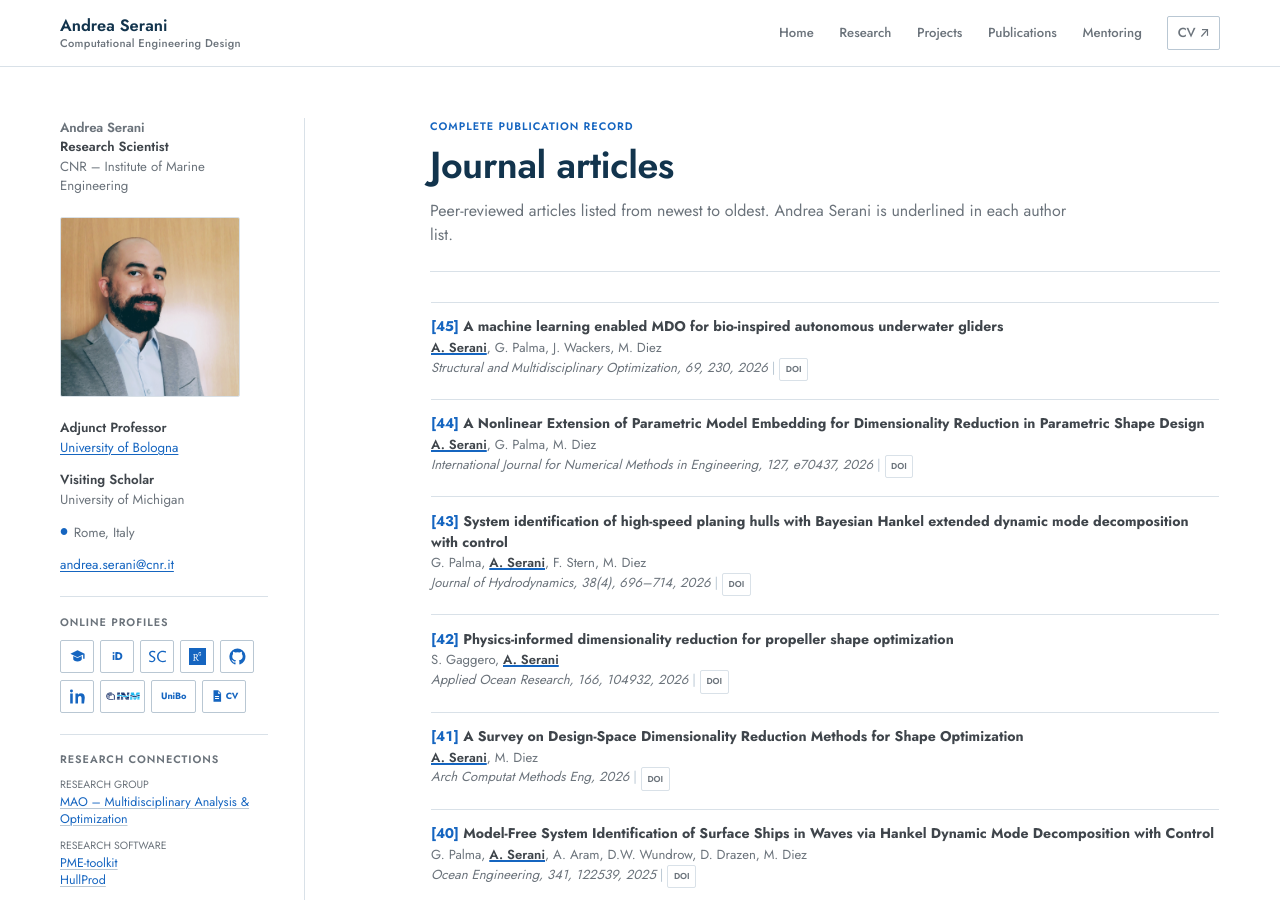
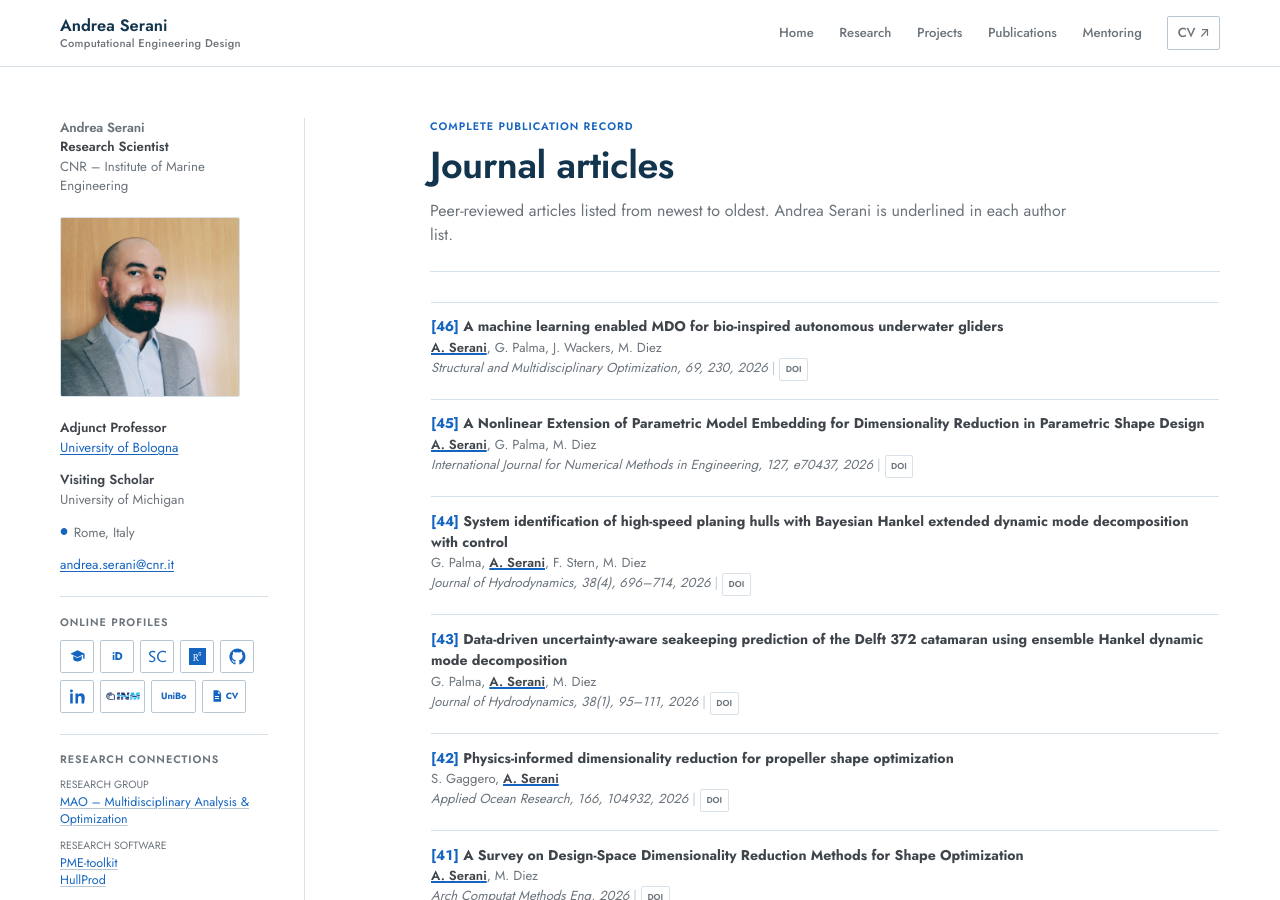
Before and after one commit to aserani/aserani.github.io, a Jekyll site: the page built from html/articles.html, in a window 1280 px wide and 900 px high. Built offline with Jekyll 4.4.1, drawn with Linux system fonts in a browser that asks for light colours.

Commit message:
docs: add Delft 372 ensemble Hankel DMD journal article
Add the requested 2026 Delft 372 catamaran article to the complete journal record, with author list, publication details and DOI. Preserve existing publications and selected-publication lists.

```diff
--- a/html/articles.html
+++ b/html/articles.html
@@ -37,6 +37,17 @@ wide: true
 G. Palma, <u>A. Serani</u>, F. Stern, M. Diez <br>
 <i>Journal of Hydrodynamics, 38(4), 696–714, 2026</i> <span class="sep">|</span>
 <a href="https://doi.org/10.1007/s42241-026-0075-0" aria-label="DOI: System identification of high-speed planing hulls with Bayesian Hankel extended dynamic mode decomposition with control"><i class="ai ai-doi" aria-hidden="true"></i></a>
+</div>
+</td></tr>
+</table>
+
+<table class="borderless">
+<tr><td>
+<div class="font-text text-sm pb-6">
+<b><span class="cp-num"></span> Data-driven uncertainty-aware seakeeping prediction of the Delft 372 catamaran using ensemble Hankel dynamic mode decomposition</b><br>
+G. Palma, <u>A. Serani</u>, M. Diez <br>
+<i>Journal of Hydrodynamics, 38(1), 95–111, 2026</i> <span class="sep">|</span>
+<a href="https://doi.org/10.1007/s42241-026-0015-z" aria-label="DOI: Data-driven uncertainty-aware seakeeping prediction of the Delft 372 catamaran using ensemble Hankel dynamic mode decomposition"><i class="ai ai-doi" aria-hidden="true"></i></a>
 </div>
 </td></tr>
 </table>
```
